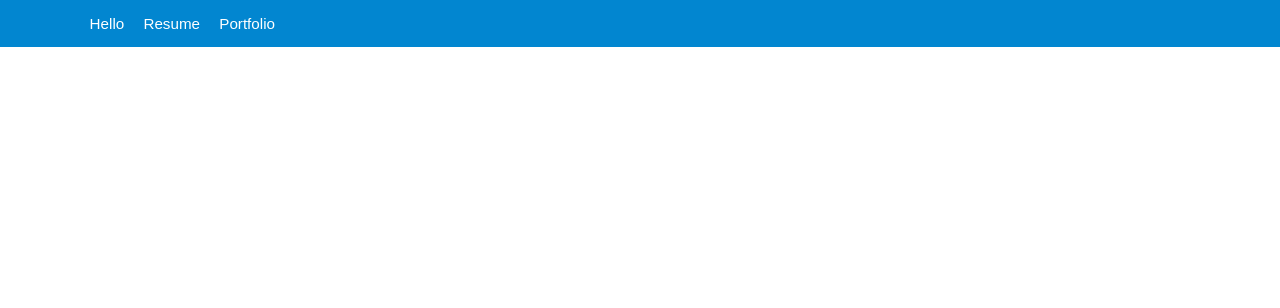
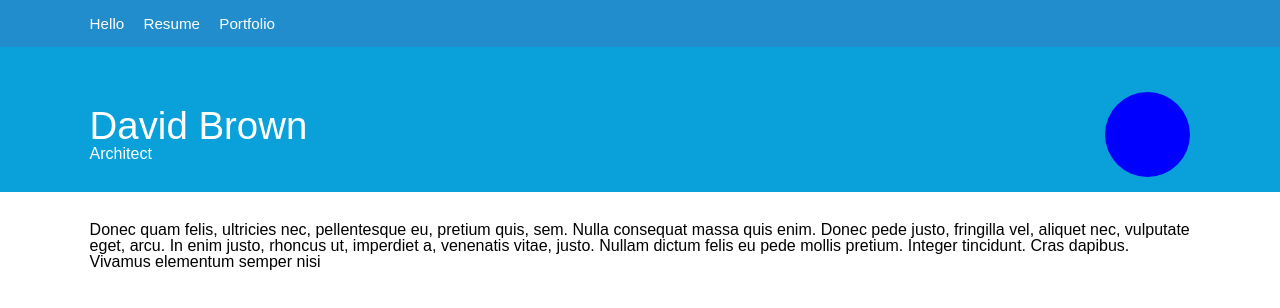
Before and after one commit to tormundgiantsbane/Portfolio-Clone, a plain HTML site: page index.html in a window 1280 px wide. Drawn offline with Linux system fonts and the light colour scheme.

Commit message:
worked on hello section

```diff
--- a/css/main.css
+++ b/css/main.css
@@ -68,7 +68,7 @@ Header
 
 .nav{
 	padding: 16px 7%;
-	background-color: #0286d0;
+	background-color: #228dcc;
 	font-size: 95%;
 }
 
@@ -81,3 +81,38 @@ Header
 .nav li a:hover{
 	border-bottom: 3px solid white;
 }
+
+/*
+===================
+Hello Section
+===================
+*/
+
+.hello{
+
+}
+
+.name{
+	padding: 60px 7% 30px 7%;
+	background: #0aa1da;
+	color: white;
+}
+
+.name h1{
+	font-size: 240%;
+}
+
+.description{
+	clear: both;
+	padding: 30px 7%;
+
+}
+
+.circle{
+	height: 85px;
+	width: 85px;
+	background: blue;
+	border-radius: 50%;
+	float: right;
+	margin-top: -70px;
+}
--- a/index.html
+++ b/index.html
@@ -15,6 +15,16 @@
 			</ul>
 		</header>
 
+		<section class="hello">
+			<div class="name">
+			<h1>David Brown</h1>
+			<h4>Architect</h4>
+
+				<div class="circle"></div>
+			</div>
+
+			<p class="description">Donec quam felis, ultricies nec, pellentesque eu, pretium quis, sem. Nulla consequat massa quis enim. Donec pede justo, fringilla vel, aliquet nec, vulputate eget, arcu. In enim justo, rhoncus ut, imperdiet a, venenatis vitae, justo. Nullam dictum felis eu pede mollis pretium. Integer tincidunt. Cras dapibus. Vivamus elementum semper nisi</p>
+
 	</body>
 
 </html>
```
